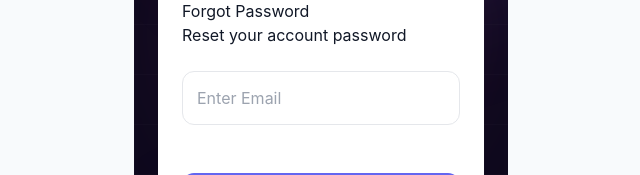
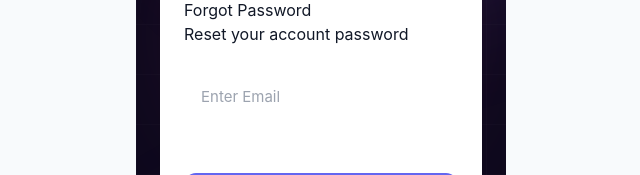
Before and after one commit to kuldeepvermas6364-oss/Momento-0.2, a Next.js app: page /forgot-password in a window 1280 px wide. Shown: the part 326-501 px from the top of the page, without its empty margins (319-959 px from the left). Built offline with nearby package versions, Linux system fonts and the light colour scheme; no server answers.

Commit message:
feat: redesign Input with premium focus states
Dark translucent input with purple focus ring, smooth
transitions, and white text for the dark auth theme.

```diff
--- a/components/ui/Input.tsx
+++ b/components/ui/Input.tsx
@@ -13,7 +13,7 @@ export default function Input({
   placeholder,
   value,
   onChange,
-  error
+  error,
 }: InputProps) {
   return (
     <div>
@@ -24,19 +24,38 @@ export default function Input({
         onChange={onChange}
         style={{
           width: "100%",
-          padding: "14px",
-          borderRadius: "12px",
-          border: `1px solid ${error ? Colors.error : Colors.border}`,
+          padding: "15px 16px",
+          borderRadius: "14px",
+          border: `1px solid ${error ? "rgba(239,68,68,0.6)" : "rgba(255,255,255,0.12)"}`,
+          background: "rgba(255,255,255,0.05)",
+          color: "#fff",
+          fontSize: "15px",
+          fontWeight: 400,
           outline: "none",
-          fontSize: "16px"
+          transition: "border-color 0.2s, box-shadow 0.2s, background 0.2s",
+        }}
+        onFocus={(e) => {
+          if (!error) {
+            e.target.style.borderColor = "rgba(139,92,246,0.6)";
+            e.target.style.boxShadow = "0 0 0 4px rgba(139,92,246,0.12)";
+          }
+          e.target.style.background = "rgba(255,255,255,0.08)";
+        }}
+        onBlur={(e) => {
+          if (!error) {
+            e.target.style.borderColor = "rgba(255,255,255,0.12)";
+            e.target.style.boxShadow = "none";
+          }
+          e.target.style.background = "rgba(255,255,255,0.05)";
         }}
       />
       {error && (
         <p
           style={{
-            marginTop: "6px",
+            marginTop: "7px",
             color: Colors.error,
-            fontSize: "13px"
+            fontSize: "13px",
+            fontWeight: 500,
           }}
         >
           {error}
```
